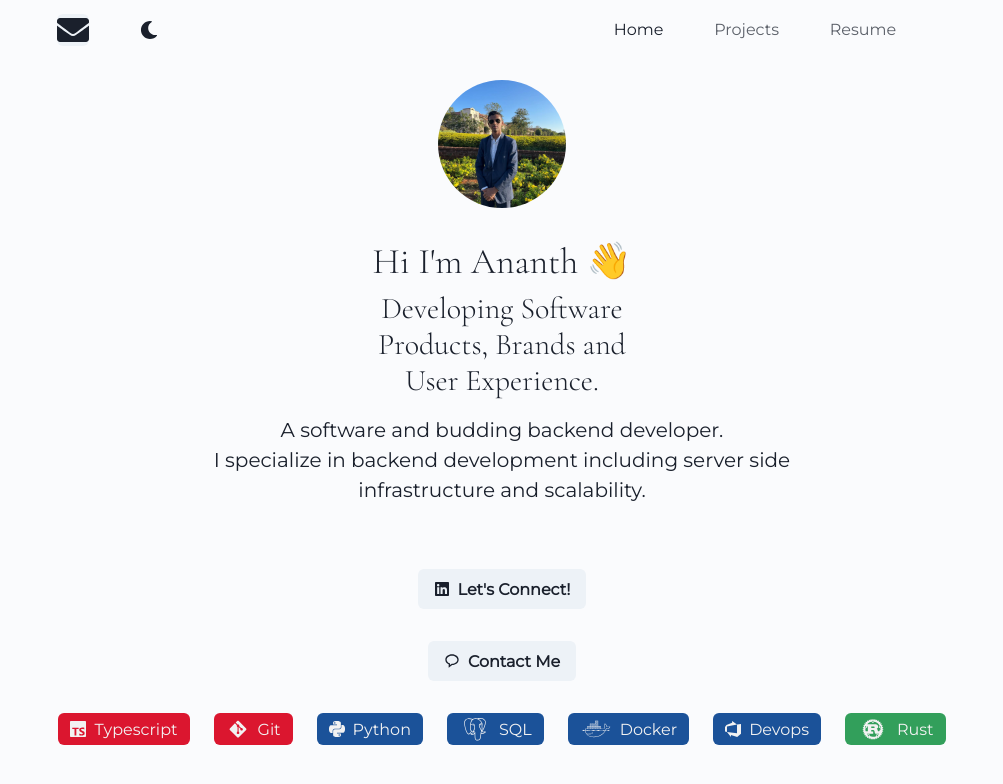
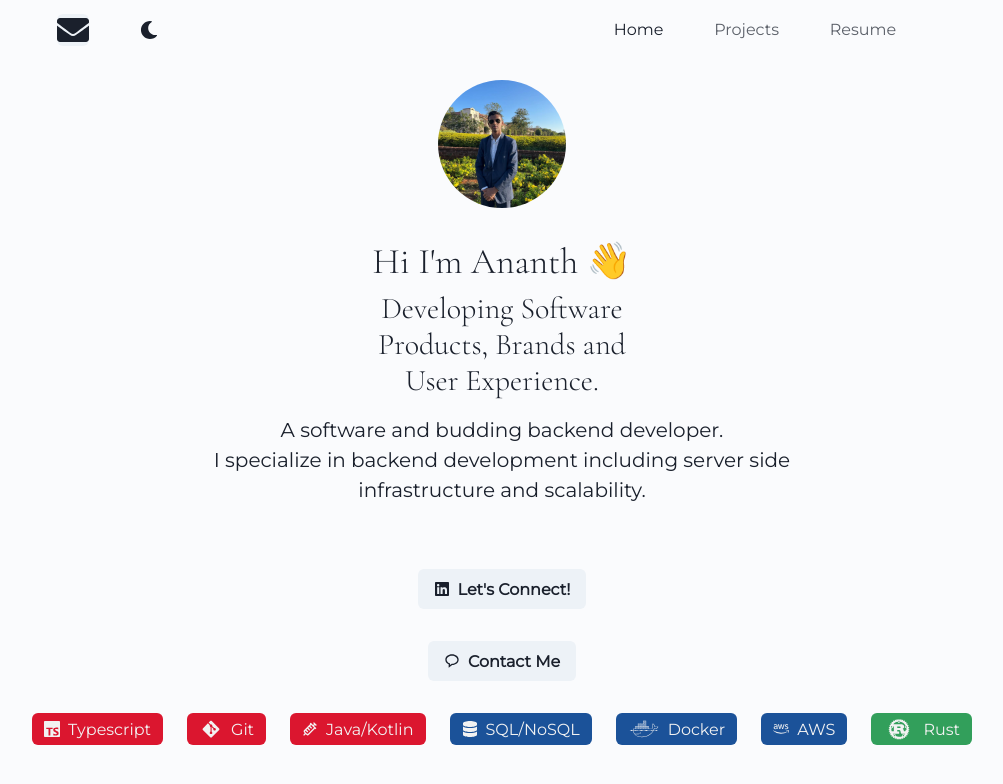
Before and after one commit to ananth243/ananth243.github.io, a React (Vite) app: page / in a window 1280 px wide. Shown: the top 784 px of the page, without its empty margins (138-1141 px from the left). Built offline with nearby package versions, Linux system fonts and the light colour scheme.

Commit message:
Update skills

```diff
--- a/package.json
+++ b/package.json
@@ -22,7 +22,7 @@
     "gh-pages": "^5.0.0",
     "react": "^18.2.0",
     "react-dom": "^18.2.0",
-    "react-icons": "^4.7.1",
+    "react-icons": "^4.12.0",
     "react-router": "^6.9.0",
     "react-router-dom": "^6.9.0",
     "validator": "^13.9.0"
--- a/src/components/Skills.jsx
+++ b/src/components/Skills.jsx
@@ -8,8 +8,10 @@ import {
   Tooltip,
 } from "@chakra-ui/react";
 import React from "react";
-import { SiTypescript, SiPython, SiAzuredevops } from "react-icons/si";
-import { DiGit, DiRust, DiPostgresql, DiDocker } from "react-icons/di";
+import { SiTypescript } from "react-icons/si";
+import { DiGit, DiRust, DiDocker } from "react-icons/di";
+import { BiInjection } from "react-icons/bi";
+import { FaAws, FaDatabase } from "react-icons/fa";
 
 function sort(colors) {}
 function Skills() {
@@ -21,14 +23,6 @@ function Skills() {
         as: SiTypescript,
       },
       tagLabel: "Typescript",
-    },
-    {
-      backgroundColor: "intermediate",
-      tagLeftIcon: {
-        boxSize: "1em",
-        as: SiPython,
-      },
-      tagLabel: "Python",
     },
     {
       backgroundColor: "advanced",
@@ -49,10 +43,10 @@ function Skills() {
     {
       backgroundColor: "intermediate",
       tagLeftIcon: {
-        boxSize: "2em",
-        as: DiPostgresql,
+        boxSize: "1em",
+        as: FaDatabase,
       },
-      tagLabel: "SQL",
+      tagLabel: "SQL/NoSQL",
     },
     {
       backgroundColor: "intermediate",
@@ -66,9 +60,17 @@ function Skills() {
       backgroundColor: "intermediate",
       tagLeftIcon: {
         boxSize: "1em",
-        as: SiAzuredevops,
+        as: FaAws,
       },
-      tagLabel: "Devops",
+      tagLabel: "AWS",
+    },
+    {
+      backgroundColor: "advanced",
+      tagLeftIcon: {
+        boxSize: "1em",
+        as: BiInjection,
+      },
+      tagLabel: "Java/Kotlin",
     },
   ];
 
@@ -88,7 +90,7 @@ function Skills() {
   return (
     <Center gap="6" flexWrap={"wrap"} marginTop="2em">
       {skills.map(({ backgroundColor, tagLeftIcon, tagLabel }, id) => (
-        <Tooltip label={backgroundColor}>
+        <Tooltip label={backgroundColor} key={id}>
           <Tag
             key={id}
             size="lg"
```
Also changed, not shown: 1 other file (tests, documents, lock files or other folders).
